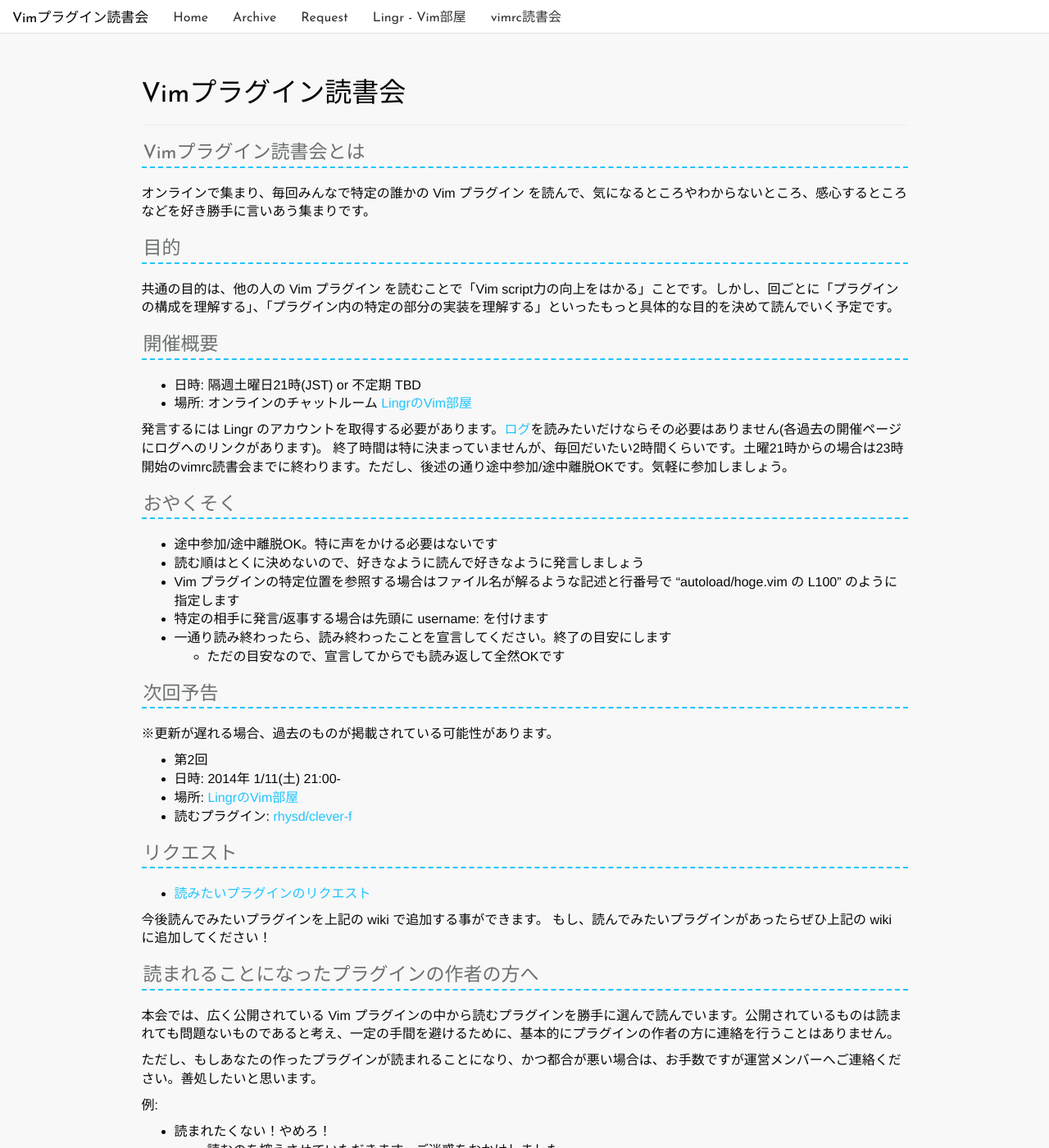
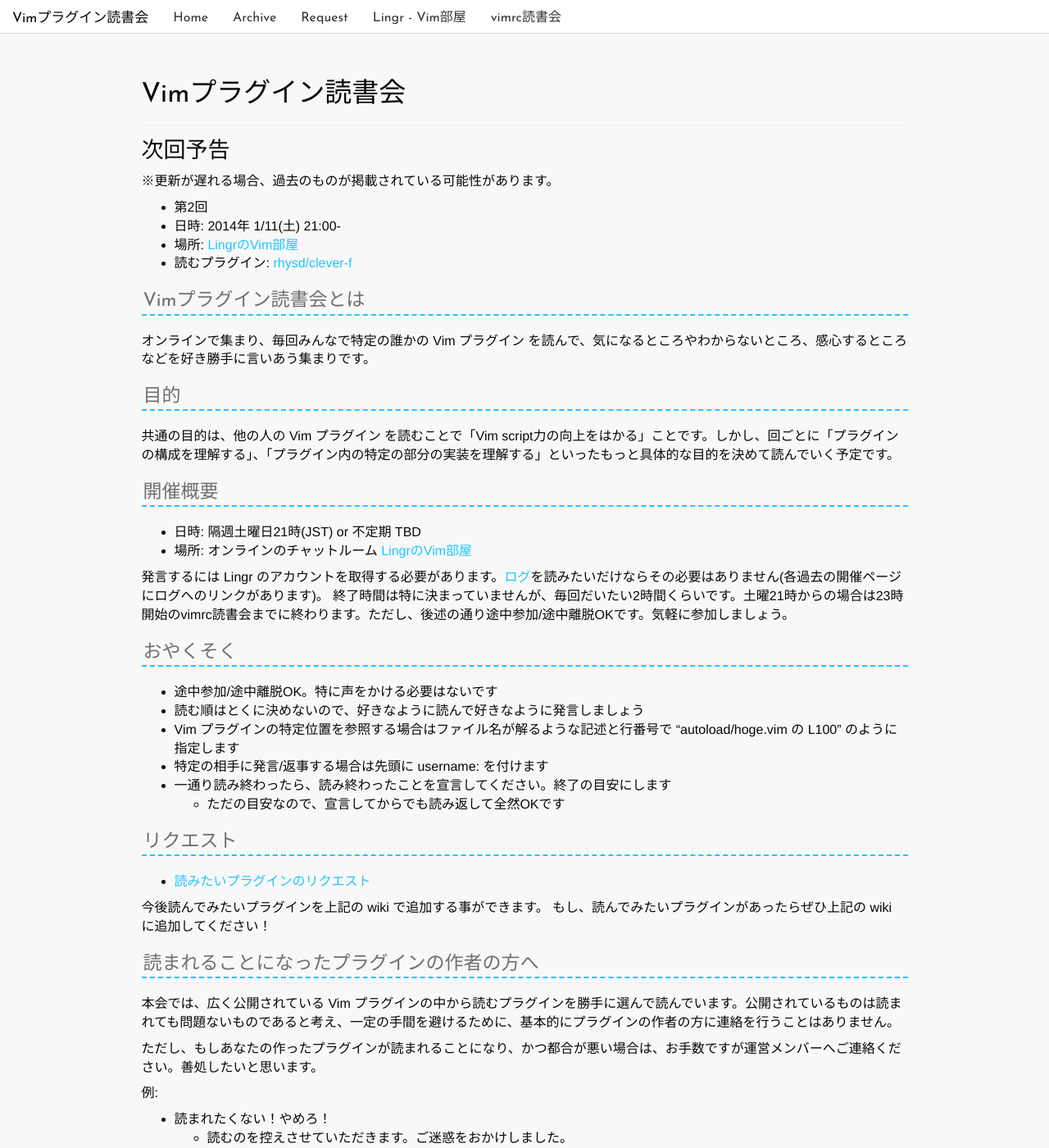
Before and after one commit to haya14busa/reading-vimplugin, a Jekyll site: the page built from index.md, in a window 1280 px wide and 1400 px high. Shown: the whole window at 82% size. Built offline with Jekyll 4.4.1, drawn with Linux system fonts in a browser that asks for light colours; nearby versions of some CDN libraries; Markdown is read by kramdown in place of the engine named in the settings; part of the change alters nothing that is shown.

Commit message:
次回予告を一番上にして見やすく

```diff
--- a/index.md
+++ b/index.md
@@ -2,6 +2,14 @@
 layout: default
 title: Vimプラグイン読書会
 ---
+
+## 次回予告
+※更新が遅れる場合、過去のものが掲載されている可能性があります。
+
+- 第2回
+- 日時: 2014年 1/11(土) 21:00-
+- 場所: [LingrのVim部屋](http://lingr.com/room/vim)
+- 読むプラグイン: [rhysd/clever-f](https://github.com/rhysd/clever-f.vim)
 
 ### Vimプラグイン読書会とは
 オンラインで集まり、毎回みんなで特定の誰かの Vim プラグイン を読んで、気になるところやわからないところ、感心するところなどを好き勝手に言いあう集まりです。
@@ -24,20 +32,11 @@ title: Vimプラグイン読書会
 - 一通り読み終わったら、読み終わったことを宣言してください。終了の目安にします
   - ただの目安なので、宣言してからでも読み返して全然OKです
 
-### 次回予告
-※更新が遅れる場合、過去のものが掲載されている可能性があります。
-
-- 第2回
-- 日時: 2014年 1/11(土) 21:00-
-- 場所: [LingrのVim部屋](http://lingr.com/room/vim)
-- 読むプラグイン: [rhysd/clever-f](https://github.com/rhysd/clever-f.vim)
-
 ### リクエスト
 - [読みたいプラグインのリクエスト](https://github.com/haya14busa/reading-vimplugin/wiki/Request)
 
 今後読んでみたいプラグインを上記の wiki で追加する事ができます。
 もし、読んでみたいプラグインがあったらぜひ上記の wiki に追加してください！
-
 
 ### 読まれることになったプラグインの作者の方へ
 本会では、広く公開されている Vim プラグインの中から読むプラグインを勝手に選んで読んでいます。公開されているものは読まれても問題ないものであると考え、一定の手間を避けるために、基本的にプラグインの作者の方に連絡を行うことはありません。
```
